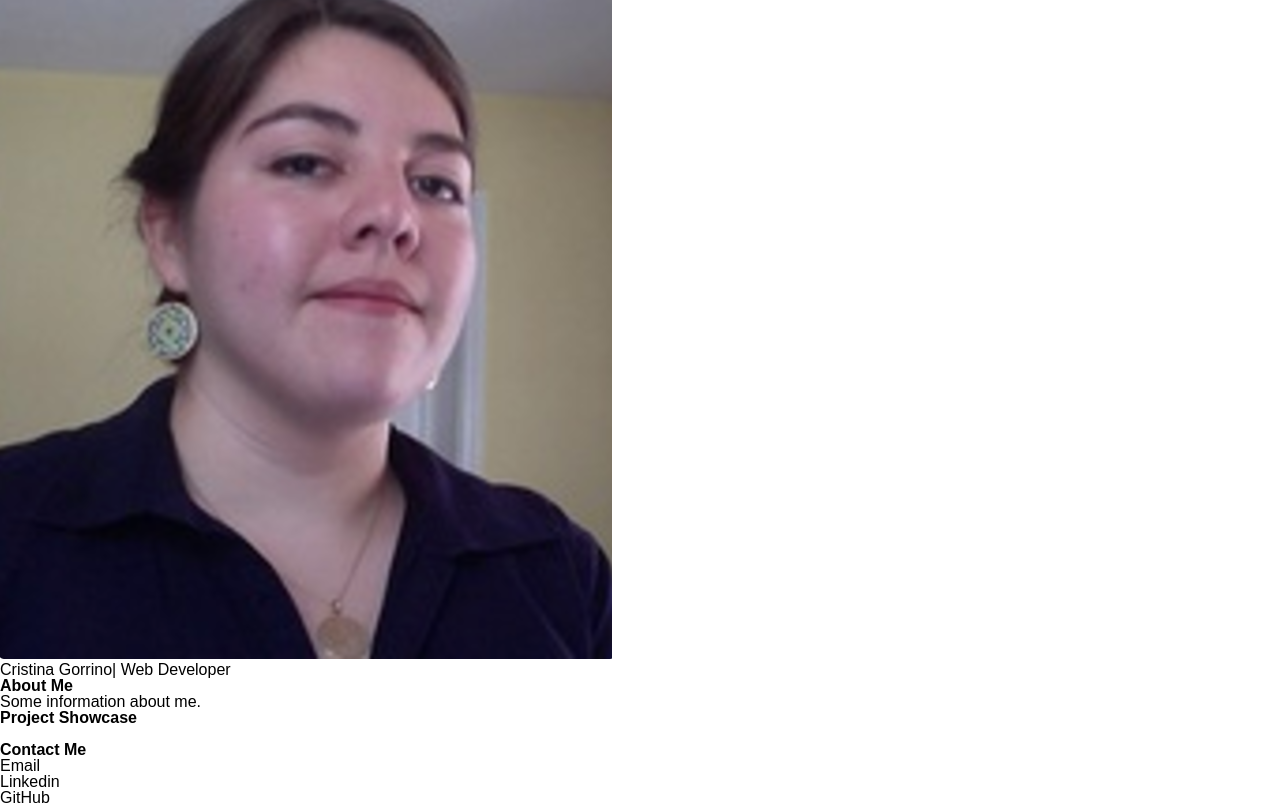
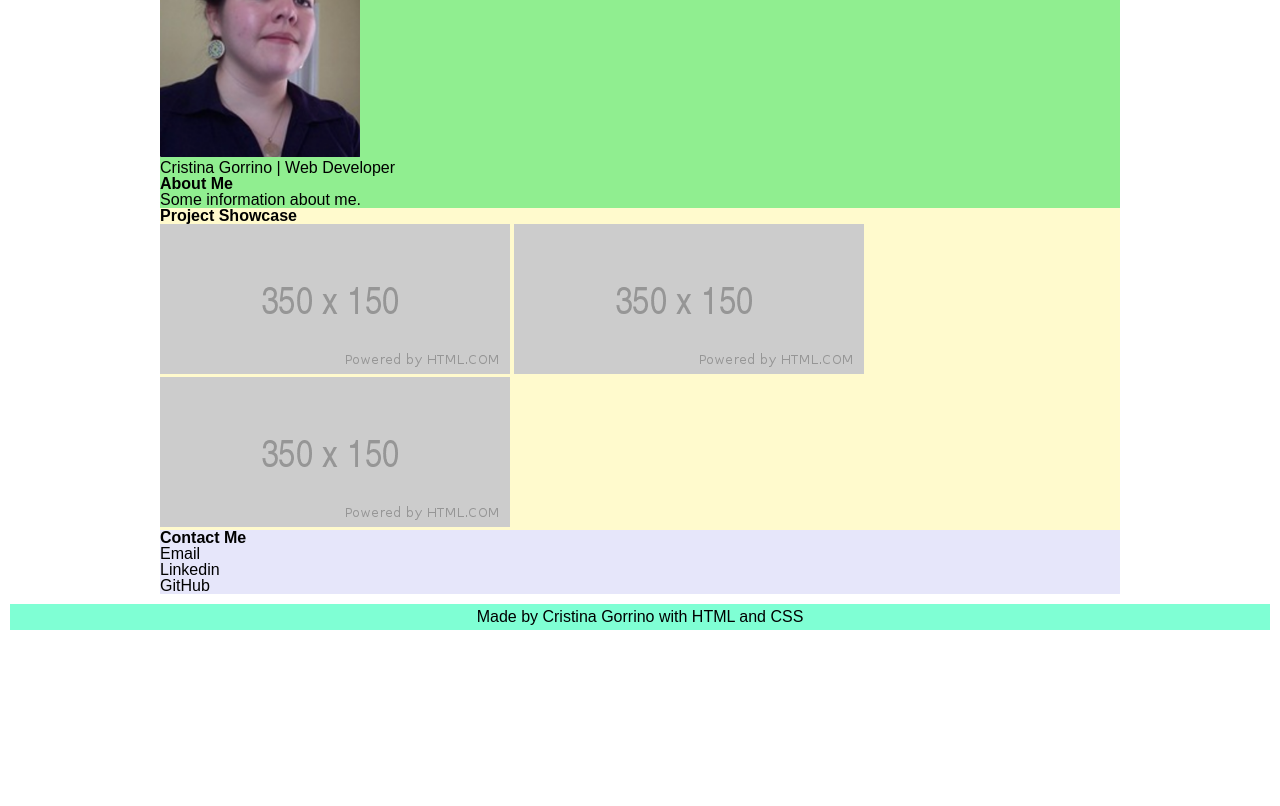
Before and after one commit to cristina-gorrino/professional-portfolio, a plain HTML site: page index.html in a window 1280 px wide. Shown: the part 117-923 px from the top of the page. After the commit the page ends 800 px from the top, so only its background shows below. Drawn offline with Linux system fonts and the light colour scheme.

Commit message:
Adding placeholder images and css selectors for page sections.

```diff
--- a/assets/css/style.css
+++ b/assets/css/style.css
@@ -1,13 +1,19 @@
+header {
+    display: grid;
+    grid-template-columns: repeat(2, 600px);
+}
 nav ul {
     list-style-type: none;
     margin: 0;
     padding: 0;
     overflow: hidden;
     background-color: #333;
+
   }
 
 nav li {
     float: left;
+
   }
 
 nav li a {
@@ -16,9 +22,47 @@ nav li a {
     text-align: center;
     padding: 14px 16px;
     text-decoration: none;
+
   }
 
   /* Change the link color to #111 (black) on hover */
 nav li a:hover {
     background-color: #111;
   }
+#about {
+    background-color: lightgreen;
+}
+#profile-pic{
+    width: 200px;
+    height: 230px;
+}
+#projects {
+    background-color: lemonchiffon;
+}
+#contact {
+background-color: lavender;
+}
+
+
+
+main {
+  display: grid;
+  /*
+  grid-template-columns: 8px auto 8px;
+  grid-template-rows: 8px auto 12px;
+  */
+  justify-items: center;
+
+  }
+  div {
+      width: 75%;
+      height: 25%;
+  }
+
+footer {
+    background-color: aquamarine;
+    display: grid;
+    justify-items: center;
+    padding: 5px;
+    margin: 10px;
+  }
--- a/index.html
+++ b/index.html
@@ -24,8 +24,8 @@
         <div>
             <section id="about">
                 <figure>
-                    <img src="./assets/images/cg_profile_pic.png" alt="photo of me"/>
-                    <figcaption>Cristina Gorrino| Web Developer</figcaption>
+                    <img id="profile-pic" src="./assets/images/cg_profile_pic.png" alt="photo of me"/>
+                    <figcaption>Cristina Gorrino | Web Developer</figcaption>
                 </figure>
                 <h2>About Me</h2>
                 <p>Some information about me.</p>
@@ -43,9 +43,9 @@
         <div>
             <section id="projects">
                 <h2>Project Showcase</h2>
-                <img/>
-                <img/>
-                <img/>
+                <img src="./assets/images/350x150_placeholder.png" alt = "a placeholder image"/>
+                <img src="./assets/images/350x150_placeholder.png" alt = "a placeholder image"/>
+                <img src="./assets/images/350x150_placeholder.png" alt = "a placeholder image"/>
 
             </section>
         </div>
@@ -64,6 +64,8 @@
 
     </main>
 
-    <footer></footer>
+    <footer>
+        <p>Made by Cristina Gorrino with HTML and CSS</p>
+    </footer>
 </body>
 </html>
```
Also changed, not shown: assets/images/350x150_placeholder.png (added).
